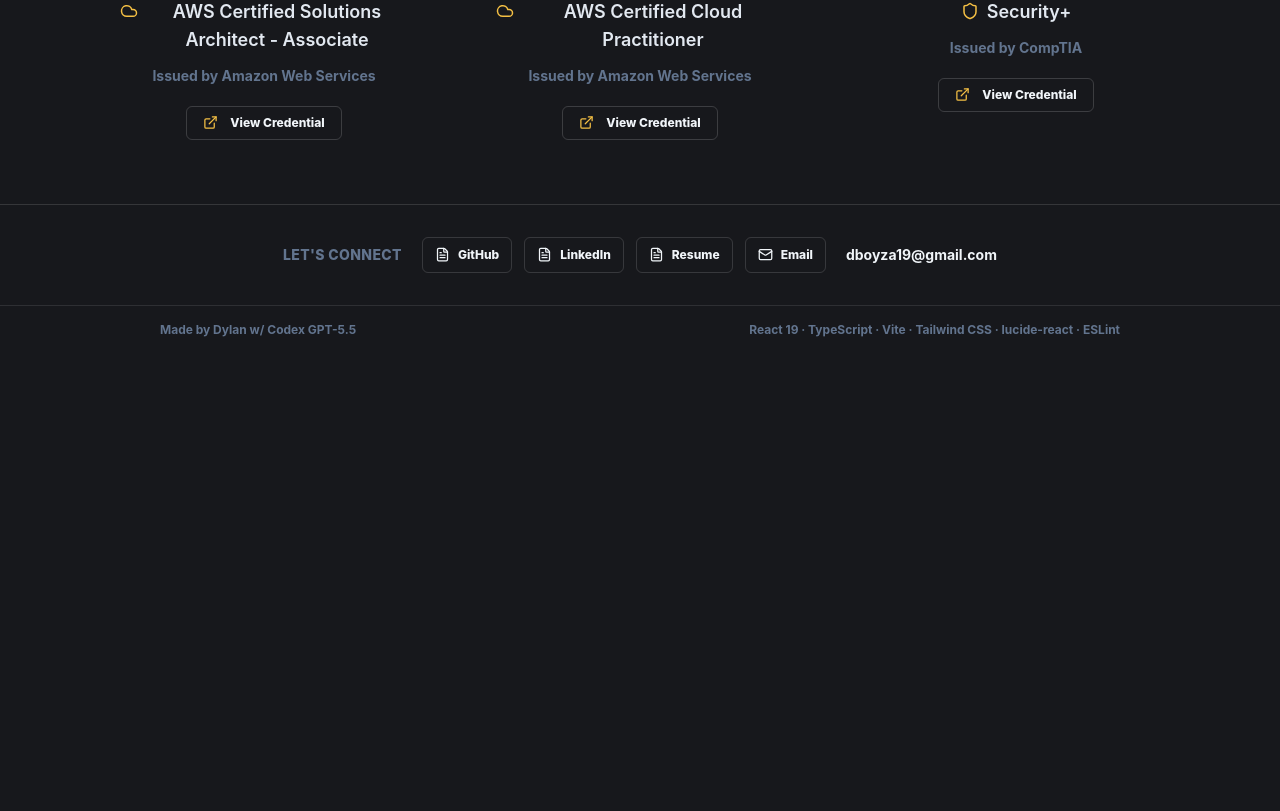
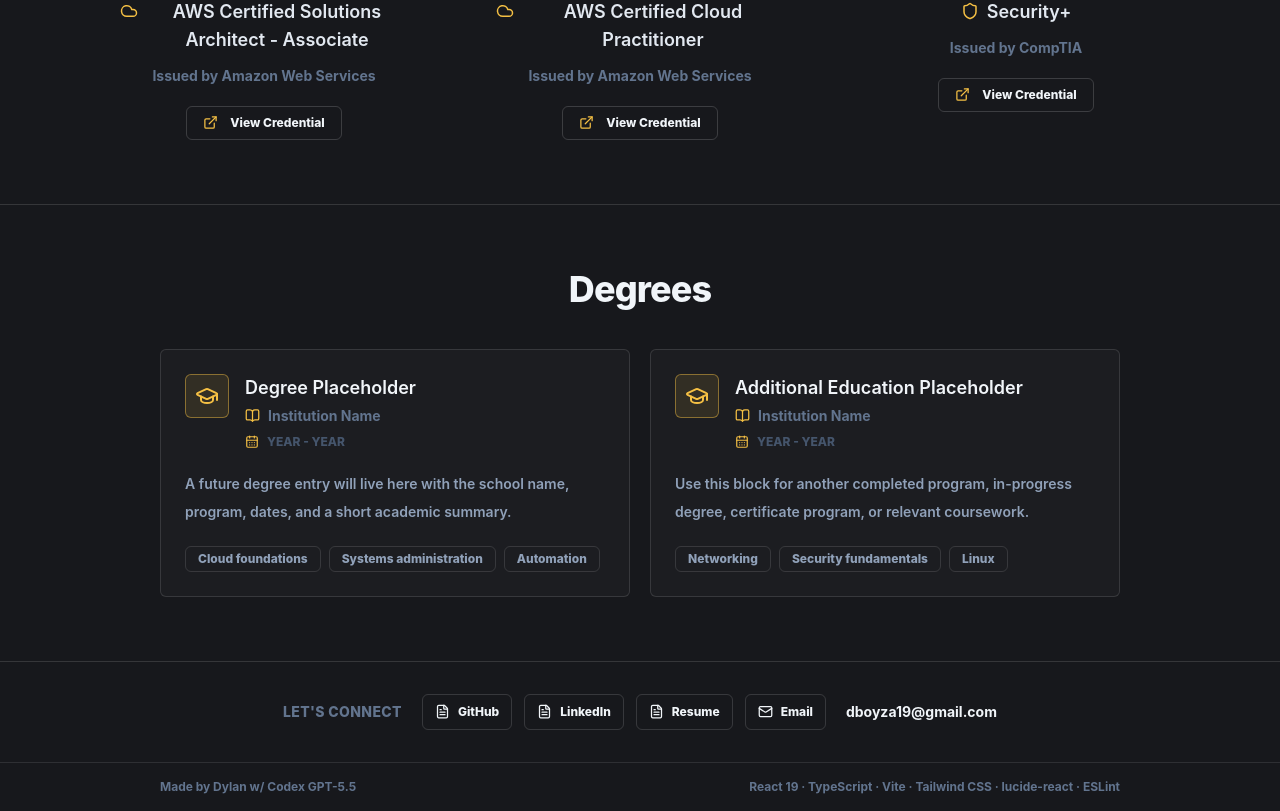
Before and after one commit to dboyza/portfolio-website, a React (Vite) app: page / in a window 1280 px wide. Shown: the part 3893-4704 px from the top of the page. Before the commit the page ends 4247 px from the top, so only its background shows below. Built offline with nearby package versions, Linux system fonts and the light colour scheme.

Commit message:
Add degrees section

```diff
--- a/src/App.tsx
+++ b/src/App.tsx
@@ -1,6 +1,7 @@
 import About from './sections/About';
 import Certifications from './sections/Certifications';
 import Contact from './sections/Contact';
+import Degrees from './sections/Degrees';
 import Hero from './sections/Hero';
 import Projects from './sections/Projects';
 import Skills from './sections/Skills';
@@ -18,6 +19,7 @@
         <Projects />
         <Skills />
         <Certifications />
+        <Degrees />
         <Contact />
       </main>
       <Footer />
--- a/src/data/portfolio.ts
+++ b/src/data/portfolio.ts
@@ -26,6 +26,14 @@
   icon: string;
 };
 
+export type Degree = {
+  title: string;
+  school: string;
+  timeframe: string;
+  description: string;
+  focusAreas: string[];
+};
+
 export const profile = {
   name: 'Dylan Boyza',
   greeting: "Hi! I'm Dylan Boyza",
@@ -46,6 +54,7 @@
   { label: 'Projects', href: '#projects' },
   { label: 'Skills', href: '#skills' },
   { label: 'Certifications', href: '#certifications' },
+  { label: 'Degrees', href: '#degrees' },
   { label: 'Contact', href: '#contact' },
 ];
 
@@ -182,6 +191,25 @@
   },
 ];
 
+export const degrees: Degree[] = [
+  {
+    title: 'Degree Placeholder',
+    school: 'Institution Name',
+    timeframe: 'Year - Year',
+    description:
+      'A future degree entry will live here with the school name, program, dates, and a short academic summary.',
+    focusAreas: ['Cloud foundations', 'Systems administration', 'Automation'],
+  },
+  {
+    title: 'Additional Education Placeholder',
+    school: 'Institution Name',
+    timeframe: 'Year - Year',
+    description:
+      'Use this block for another completed program, in-progress degree, certificate program, or relevant coursework.',
+    focusAreas: ['Networking', 'Security fundamentals', 'Linux'],
+  },
+];
+
 export const socialLinks = [
   { label: 'GitHub', href: '#' },
   { label: 'LinkedIn', href: '#' },
--- /dev/null
+++ b/src/sections/Degrees.tsx
@@ -0,0 +1,57 @@
+import { BookOpen, CalendarDays, GraduationCap } from 'lucide-react';
+import SectionHeading from '../components/SectionHeading';
+import { degrees } from '../data/portfolio';
+
+const Degrees = () => {
+  return (
+    <section id="degrees" className="section-rule py-10 sm:py-16">
+      <div className="content-shell">
+        <SectionHeading title="Degrees" />
+
+        <div className="mt-10 grid gap-5 md:grid-cols-2">
+          {degrees.map((degree) => (
+            <article
+              key={degree.title}
+              className="rounded-md border border-white/12 bg-white/[0.025] p-6 text-left shadow-soft"
+            >
+              <div className="flex items-start gap-4">
+                <div className="flex h-11 w-11 shrink-0 items-center justify-center rounded-md border border-gold-500/45 bg-gold-500/10 text-gold-500">
+                  <GraduationCap size={24} />
+                </div>
+
+                <div className="min-w-0">
+                  <h3 className="text-lg font-semibold leading-7 text-slate-100">{degree.title}</h3>
+                  <p className="mt-1 flex items-center gap-2 text-sm font-bold text-slate-500">
+                    <BookOpen size={15} className="shrink-0 text-gold-500" />
+                    <span>{degree.school}</span>
+                  </p>
+                  <p className="mt-2 flex items-center gap-2 text-xs font-extrabold uppercase text-slate-600">
+                    <CalendarDays size={14} className="shrink-0 text-gold-500" />
+                    <span>{degree.timeframe}</span>
+                  </p>
+                </div>
+              </div>
+
+              <p className="mt-5 text-sm font-semibold leading-7 text-slate-400">
+                {degree.description}
+              </p>
+
+              <div className="mt-5 flex flex-wrap gap-2">
+                {degree.focusAreas.map((area) => (
+                  <span
+                    key={area}
+                    className="rounded-md border border-white/12 px-3 py-1 text-xs font-extrabold text-slate-400"
+                  >
+                    {area}
+                  </span>
+                ))}
+              </div>
+            </article>
+          ))}
+        </div>
+      </div>
+    </section>
+  );
+};
+
+export default Degrees;
```
